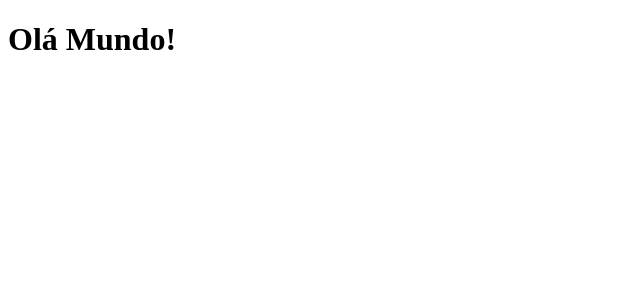
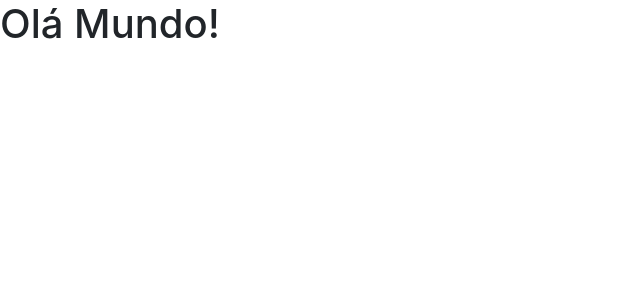
Before and after one commit to RuanRamalho/payment-list, a React (Create React App) app: page / in a window 1280 px wide. Shown: the top 300 px of the page, without its empty margins (0-640 px from the left). Built offline with nearby package versions, Linux system fonts and the light colour scheme.

Commit message:
first commit

```diff
--- a/src/index.js
+++ b/src/index.js
@@ -1,3 +1,4 @@
+import 'bootstrap/dist/css/bootstrap.css';
 import React from 'react';
 import ReactDOM from 'react-dom';
 import App from './App';
--- a/src/tokens/colors.js
+++ b/src/tokens/colors.js
@@ -1,9 +1,17 @@
 const white = '#FFFFFF';
 const dark = '#000000';
+const darkGreen = '#6B8067';
+const green = '#61CB46';
+const gray = '#F6F6F6';
+const darkGray = '#F7F7F7';
 
 const colors = {
   white,
   dark,
+  darkGreen,
+  green,
+  gray,
+  darkGray,
 };
 
 export default colors;
```
Also changed, not shown: package.json (+4 -10 lines), 2 other files (tests, documents, lock files or other folders).
